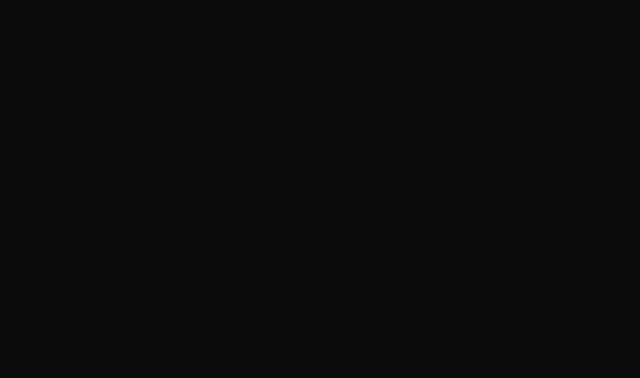
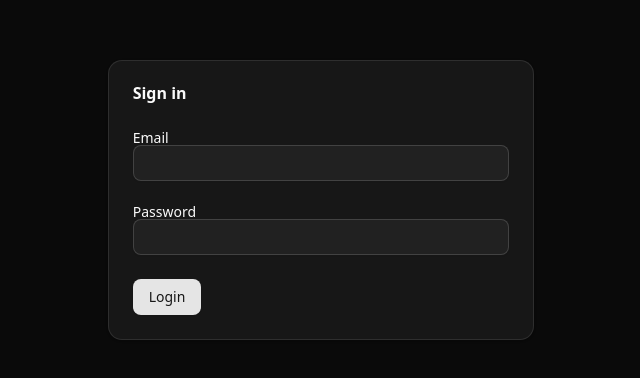
Before and after one commit to Ethan-Lai/budgeteer, a React (Vite) app in the folder client/: page / in a window 1280 px wide. Shown: the part 200-578 px from the top of the page, without its empty margins (319-959 px from the left). Built offline with nearby package versions, Linux system fonts and the light colour scheme; the HTML template or start-up script is replaced by a standard one.

Commit message:
Change login to default route and route to dashboard on user login/register

```diff
--- a/client/src/App.jsx
+++ b/client/src/App.jsx
@@ -9,9 +9,9 @@
         <ThemeProvider defaultTheme="dark" storageKey="vite-ui-theme">
             <div className='w-full h-full'>
                 <Routes>
-                    <Route path='/login' element={<Login />} />
+                    <Route path='/' element={<Login />} />
                     <Route path='/register' element={<Register />} />
-                    <Route path='/' element={<Dashboard />} />
+                    <Route path='/dashboard' element={<Dashboard />} />
                 </Routes>
             </div>
         </ThemeProvider>
--- a/client/src/components/LoginForm.jsx
+++ b/client/src/components/LoginForm.jsx
@@ -12,9 +12,12 @@
 import { Input } from "@/components/ui/input"
 import { Label } from "@/components/ui/label"
 import axios from "axios"
+import { useNavigate } from "react-router-dom"
 
 
 const LoginForm = () => {
+    const navigate = useNavigate()
+
     const loginUser = async (formData) => {
         const data = Object.fromEntries(formData)
         try {
@@ -25,6 +28,7 @@
             localStorage.setItem('token', response.data.token)
             axios.defaults.headers.common['Authorization'] = `Bearer ${response.data.token}`
             console.log('User has been logged in', response.data)
+            navigate('/dashboard')
         } catch (err) {
             console.log('Error: ', err)
         }
--- a/client/src/components/RegisterForm.jsx
+++ b/client/src/components/RegisterForm.jsx
@@ -24,6 +24,7 @@
             localStorage.setItem('token', response.data.token)
             axios.defaults.headers.common['Authorization'] = `Bearer ${response.data.token}`
             console.log('User created', response.data)
+            navigate('/dashboard')
         } catch (err) {
             console.log('Error:', err)
         }
```
